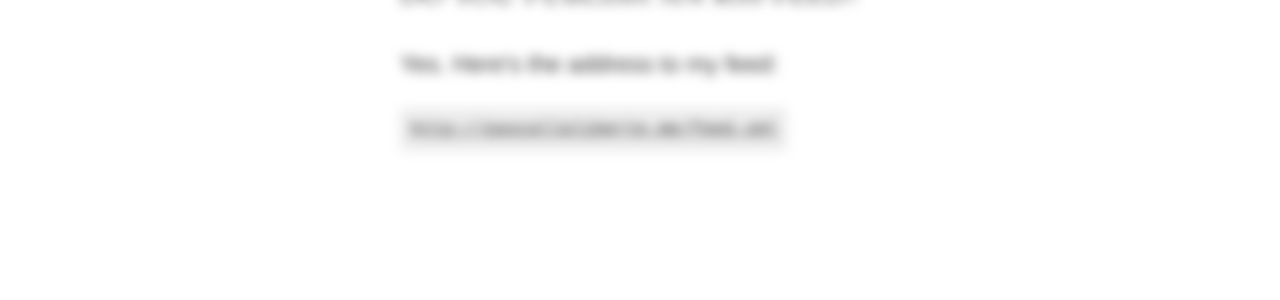
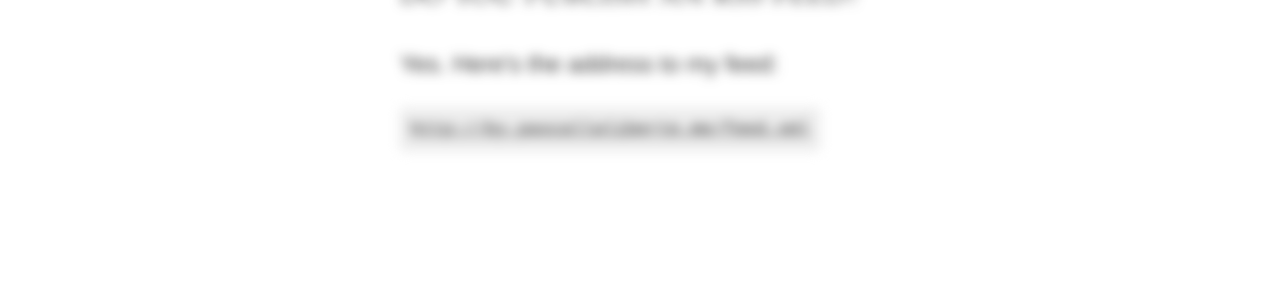
Before and after one commit to pascallaliberte/by.pascallaliberte.me, a Jekyll site: the page built from subscribe-follow/index.html, in a window 1280 px wide. Shown: the part 1527-1827 px from the top of the page. Built offline with Jekyll 4.4.1, drawn with Linux system fonts in a browser that asks for light colours; nearby versions of some CDN libraries; part of the change alters nothing that is shown.

```diff
--- a/_config.yml
+++ b/_config.yml
@@ -1,6 +1,9 @@
 name: Thoughts on leading a modern life while living the Gospel
 author: Pascal Laliberté
-url: http://pascallaliberte.me
+url: http://by.pascallaliberte.me
+lang: en
+alt_lang: fr
+alt_lang_url: http://par.pascallaliberte.me
 markdown: kramdown
 highlighter: true
 permalink: /:categories/:year-:month-:title/
```
